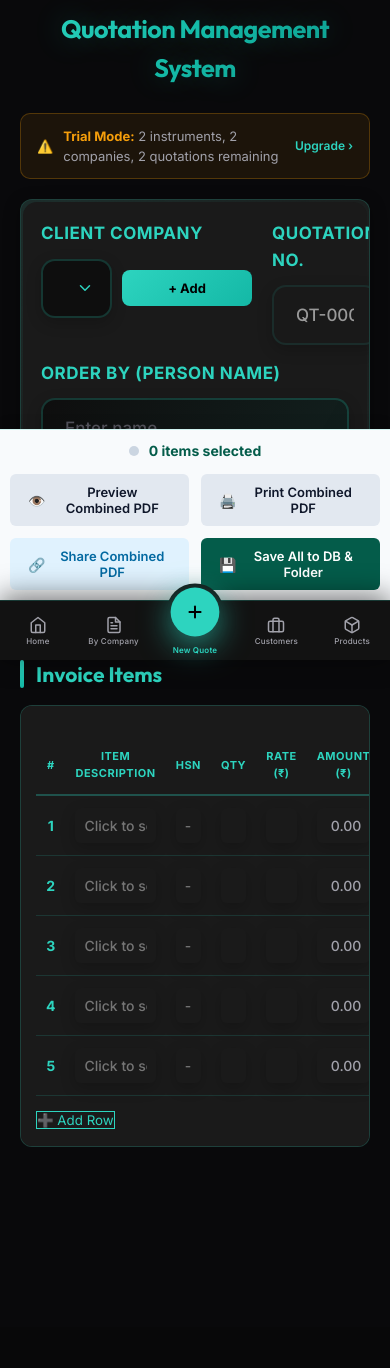
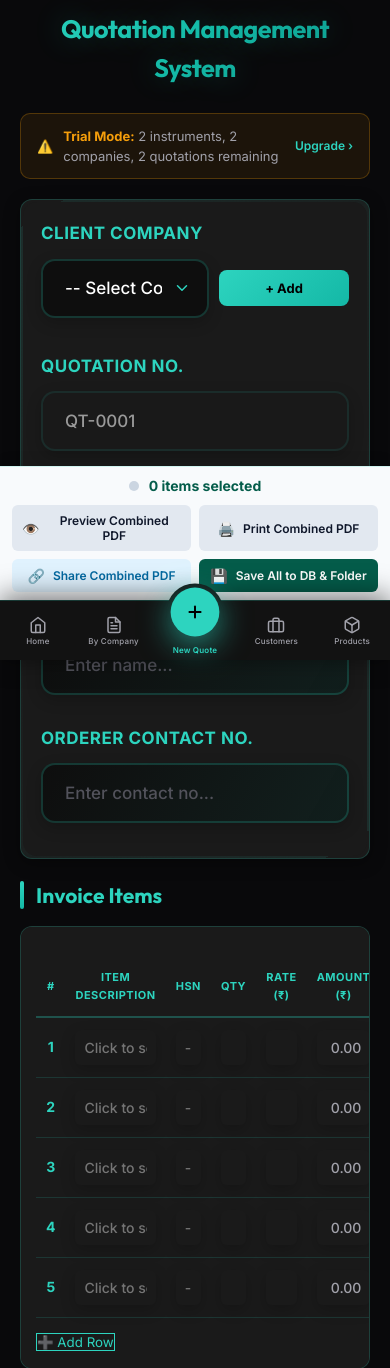
Before and after one commit to JoshiRudra-devop/quotation_management, a PHP site: page /Webdev/form2.php in a window 390 px wide. Shown: the part 184-1552 px from the top of the page. Before the commit the page ends 1331 px from the top, so only its background shows below. Run offline with PHP 8.4, Linux system fonts and the light colour scheme; the visitor is signed in with stand-in values (Sample User, id 1); data that the repository does not hold is empty; some libraries are stand-ins or nearby versions.

Commit message:
Fix form2 mobile layout spacing and action bar overlap

```diff
--- a/form2.php
+++ b/form2.php
@@ -1011,7 +1011,7 @@ $conn->close();
       <form id="productForm" class="product-form" style="padding: 20px; margin-bottom: 20px; border-radius: 12px; background: var(--surface2); border: 1px solid var(--teal-border); box-shadow: var(--shadow-card);">
 
         <!-- Unified Top Row -->
-        <div style="display: grid; grid-template-columns: 2fr 1fr 1fr; gap: 20px; align-items: start;">
+        <div class="mobile-responsive-grid">
 
           <!-- Company Selection Block -->
           <div class="form-group">
@@ -1079,7 +1079,7 @@ $conn->close();
         </div>
 
         <!-- Order By Person Block -->
-        <div class="form-row">
+        <div class="mobile-responsive-grid-2">
           <div class="form-group">
             <label for="orderByPerson">Order By (Person Name)</label>
             <input type="text" id="orderByPerson" name="orderByPerson" required placeholder="Enter name..." />
@@ -1225,7 +1225,7 @@ $conn->close();
       <?php endif; ?>
 
       <!-- Actions moved to form action bar -->
-      <div style="height: 80px;"></div> <!-- Spacer so content isn't covered -->
+      <div class="action-bar-spacer" style="height: 100px;"></div> <!-- Spacer so content isn't covered -->
     </div>
   </div>
 
--- a/theme.css
+++ b/theme.css
@@ -725,7 +725,7 @@ html.light-mode .header p {
 /* Dedicated Quotation Action Bar */
 .form-action-bar-new {
   position: fixed;
-  bottom: var(--bnav-h);
+  bottom: calc(var(--bnav-h) + env(safe-area-inset-bottom, 0px));
   left: 0;
   right: 0;
   background: #f8fafc;
@@ -814,18 +814,50 @@ html.light-mode .form-action-bar-new {
 @media (max-width: 768px) {
   .form-action-bar-new {
     flex-direction: column;
-    gap: 12px;
-    padding: 10px;
+    gap: 8px;
+    padding: 8px 12px;
   }
   .action-bar-right {
-    flex-wrap: wrap;
-    justify-content: center;
+    display: grid;
+    grid-template-columns: 1fr 1fr;
+    gap: 8px;
+    width: 100%;
   }
   .btn-action {
     flex: 1;
-    min-width: 140px;
+    min-width: unset;
     justify-content: center;
+    padding: 8px 10px;
+    font-size: 12px;
   }
+}
+
+/* Mobile Responsive Grids */
+.mobile-responsive-grid {
+    display: grid;
+    grid-template-columns: 2fr 1fr 1fr;
+    gap: 20px;
+    align-items: start;
+}
+.mobile-responsive-grid-2 {
+    display: grid;
+    grid-template-columns: 1fr 1fr;
+    gap: 20px;
+    align-items: start;
+}
+
+@media (max-width: 768px) {
+    .mobile-responsive-grid {
+        grid-template-columns: 1fr;
+        gap: 15px;
+    }
+    .mobile-responsive-grid-2 {
+        grid-template-columns: 1fr;
+        gap: 15px;
+    }
+    .action-bar-spacer {
+        height: 180px !important;
+    }
 }
 /* Liquid Glass Button Hover Effects */
 html.light-mode .add-btn,
```
